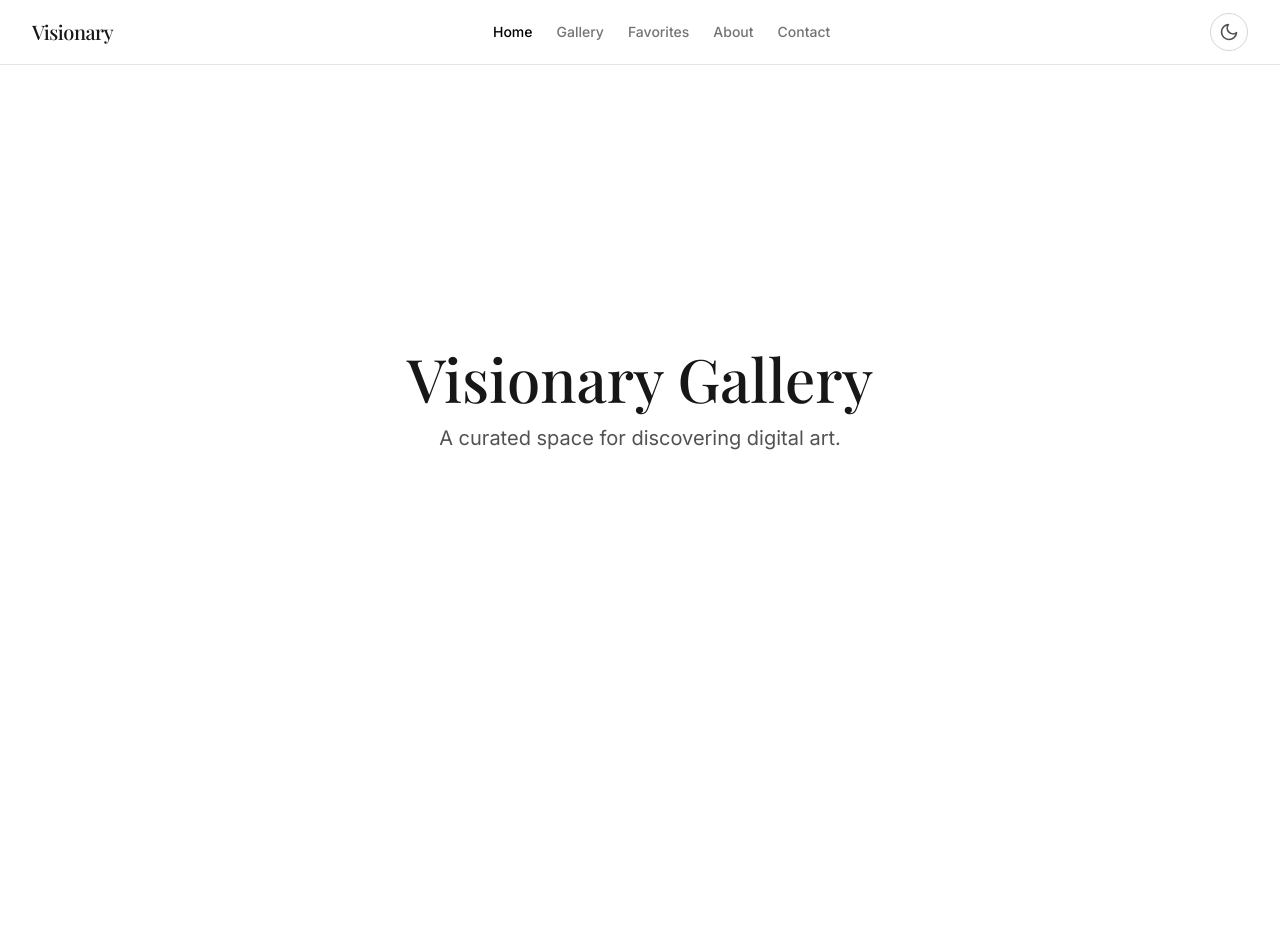
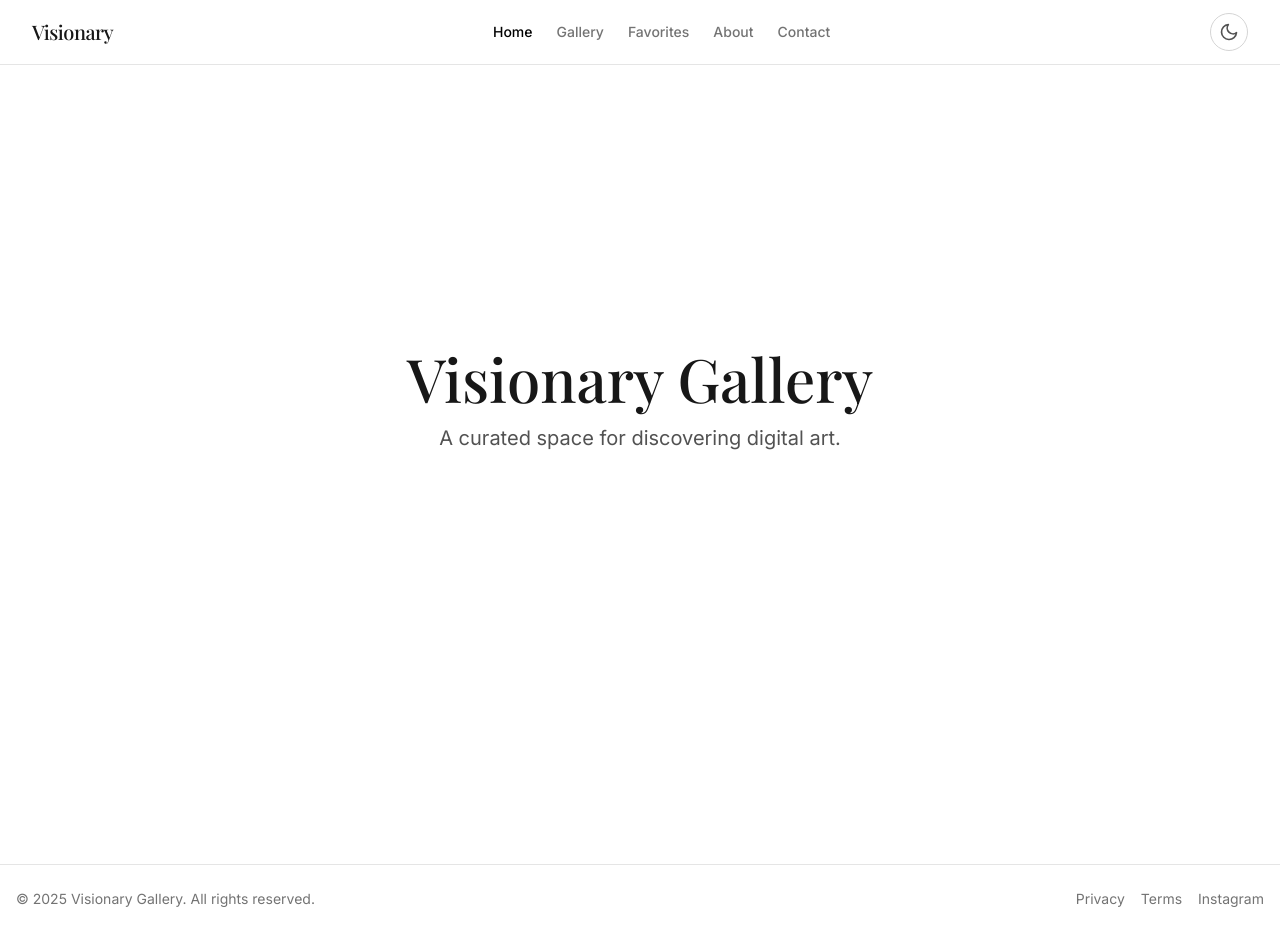
Before and after one commit to quim-romero/visionary-gallery, a React (Vite) app: page / in a window 1280 px wide. Before the commit the page ends 800 px from the top, so only its background shows below. Built offline with nearby package versions, Linux system fonts and the light colour scheme.

Commit message:
Implemented footer

```diff
--- a/src/App.jsx
+++ b/src/App.jsx
@@ -12,6 +12,7 @@ import Gallery from "./pages/Gallery";
 import Favorites from "./pages/Favorites";
 import About from "./pages/About";
 import Contact from "./pages/Contact";
+import Footer from "./components/Footer";
 import NotFound from "./pages/NotFound";
 
 export default function App() {
@@ -40,6 +41,7 @@ export default function App() {
           <Route path="*" element={<NotFound />} />
         </Routes>
       </AnimatePresence>
+      <Footer />
     </>
   );
 }
--- /dev/null
+++ b/src/components/Footer.jsx
@@ -0,0 +1,34 @@
+export default function Footer() {
+  const year = new Date().getFullYear();
+
+  return (
+    <footer className="border-t border-neutral-200 dark:border-neutral-800 px-4 py-6 mt-16 text-sm text-neutral-500 dark:text-neutral-400">
+      <div className="max-w-7xl mx-auto flex flex-col md:flex-row items-center justify-between gap-4">
+        <p>
+          © {year} Visionary Gallery. All rights reserved.
+        </p>
+
+        <div className="flex gap-4">
+          <a
+            href="#"
+            className="hover:text-black dark:hover:text-white transition-colors"
+          >
+            Privacy
+          </a>
+          <a
+            href="#"
+            className="hover:text-black dark:hover:text-white transition-colors"
+          >
+            Terms
+          </a>
+          <a
+            href="#"
+            className="hover:text-black dark:hover:text-white transition-colors"
+          >
+            Instagram
+          </a>
+        </div>
+      </div>
+    </footer>
+  );
+}
```
